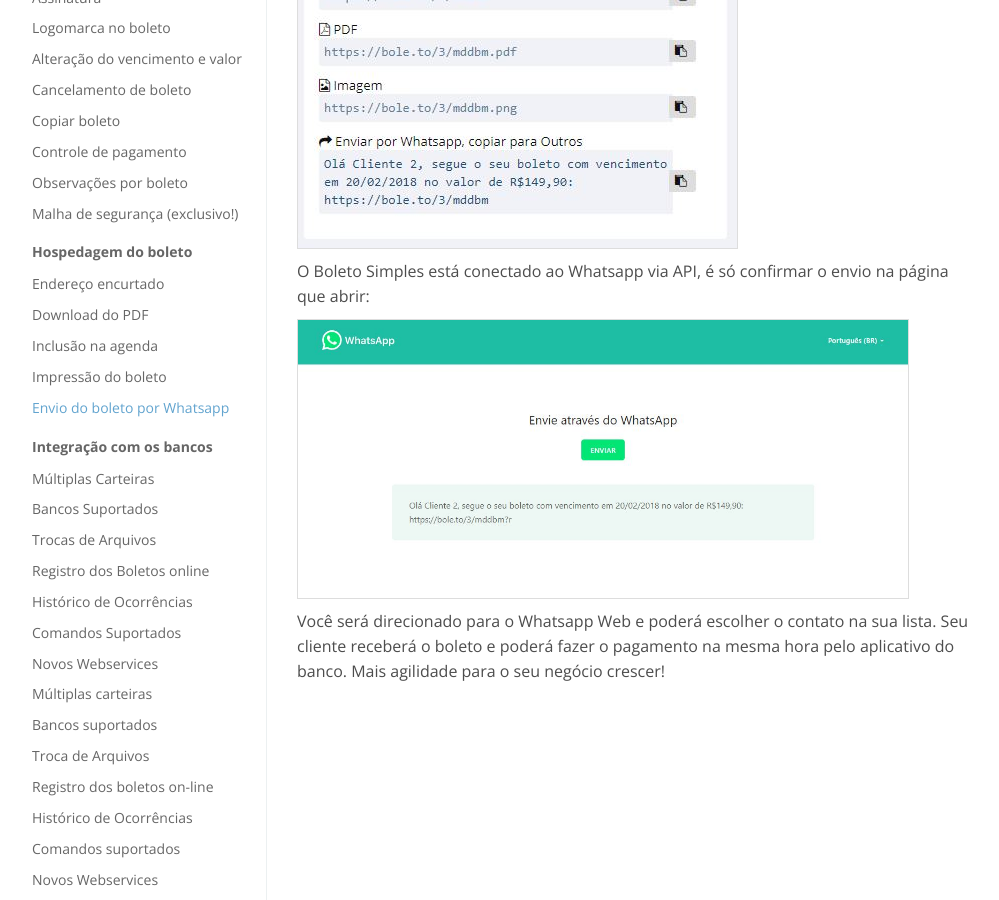
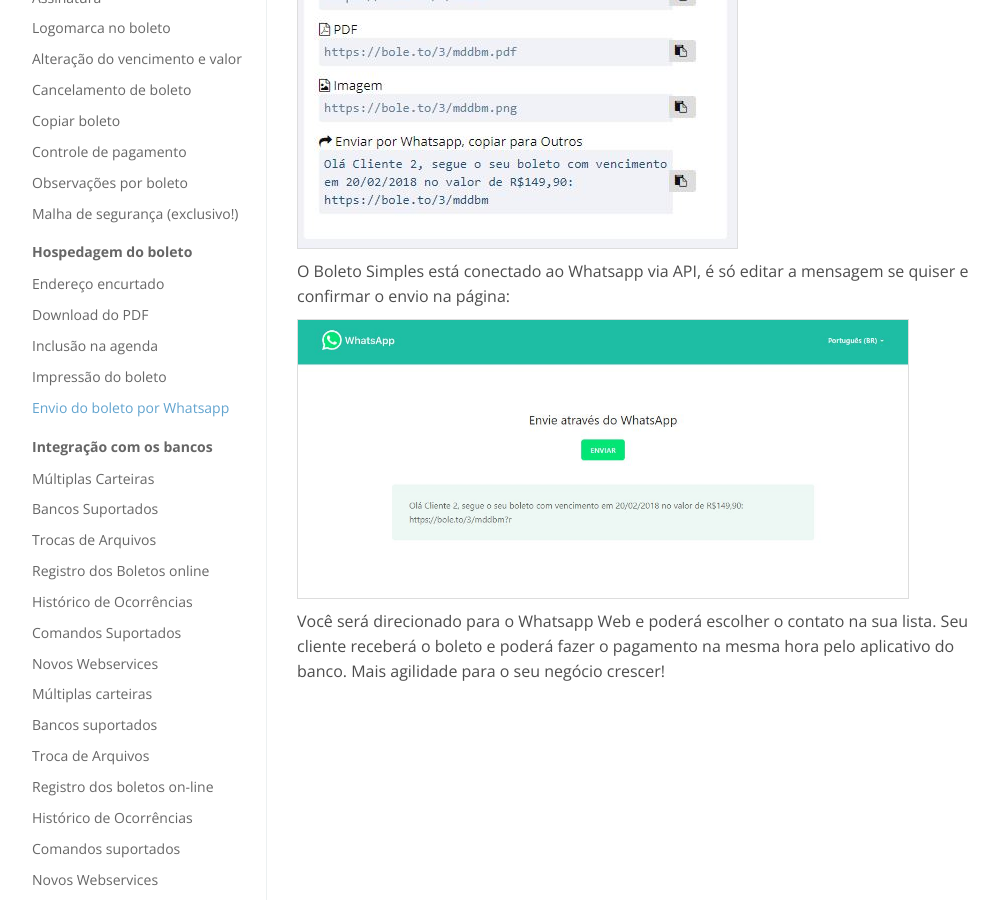
Before and after one commit to BoletoSimples/boletosimples-features, a Jekyll site: the page built from hospedagem-do-boleto/envio-whatsapp.markdown, in a window 1280 px wide and 900 px high, scrolled down 456 px. Shown: the whole window, without its empty margins (143-1142 px from the left). Built offline with Jekyll 4.4.1, drawn with Linux system fonts in a browser that asks for light colours.

Commit message:
Updated Envio Whatsapp

```diff
--- a/hospedagem-do-boleto/envio-whatsapp.markdown
+++ b/hospedagem-do-boleto/envio-whatsapp.markdown
@@ -10,7 +10,7 @@
 
 ![compartilhamento do boleto-aac023.JPG](/uploads/compartilhamento%20do%20boleto-aac023.JPG)
 
-O Boleto Simples está conectado ao Whatsapp via API, é só confirmar o envio na página que abrir:
+O Boleto Simples está conectado ao Whatsapp via API, é só editar a mensagem se quiser e confirmar o envio na página:
 
 ![whatsapp.JPG](/uploads/whatsapp.JPG)
 
```
